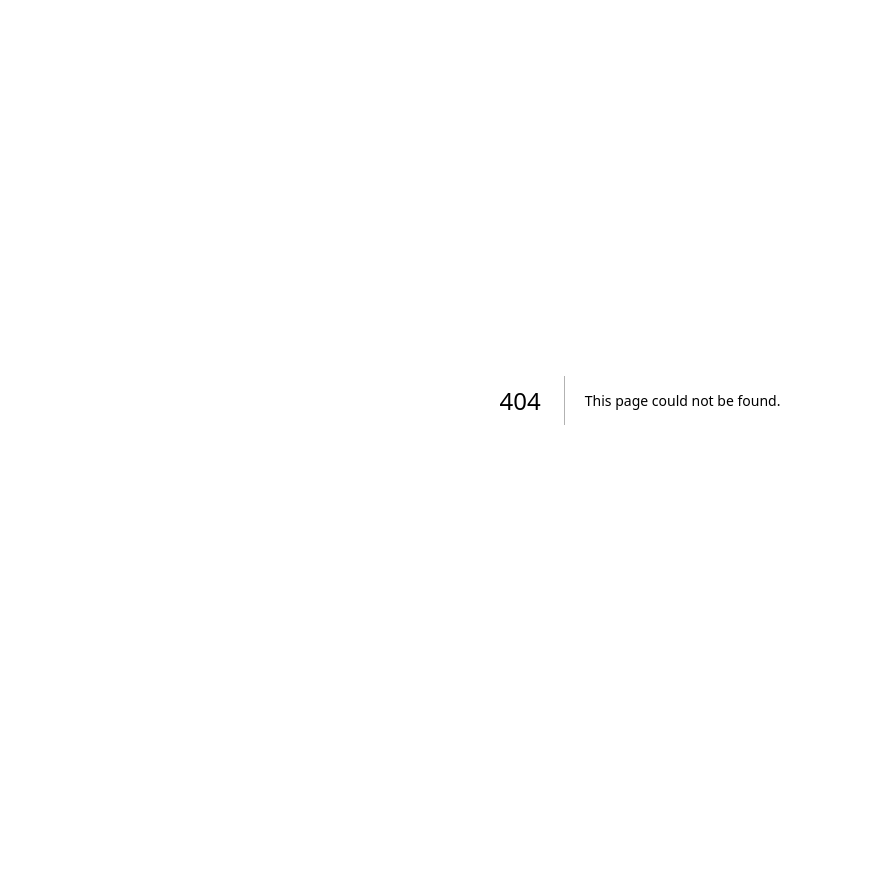
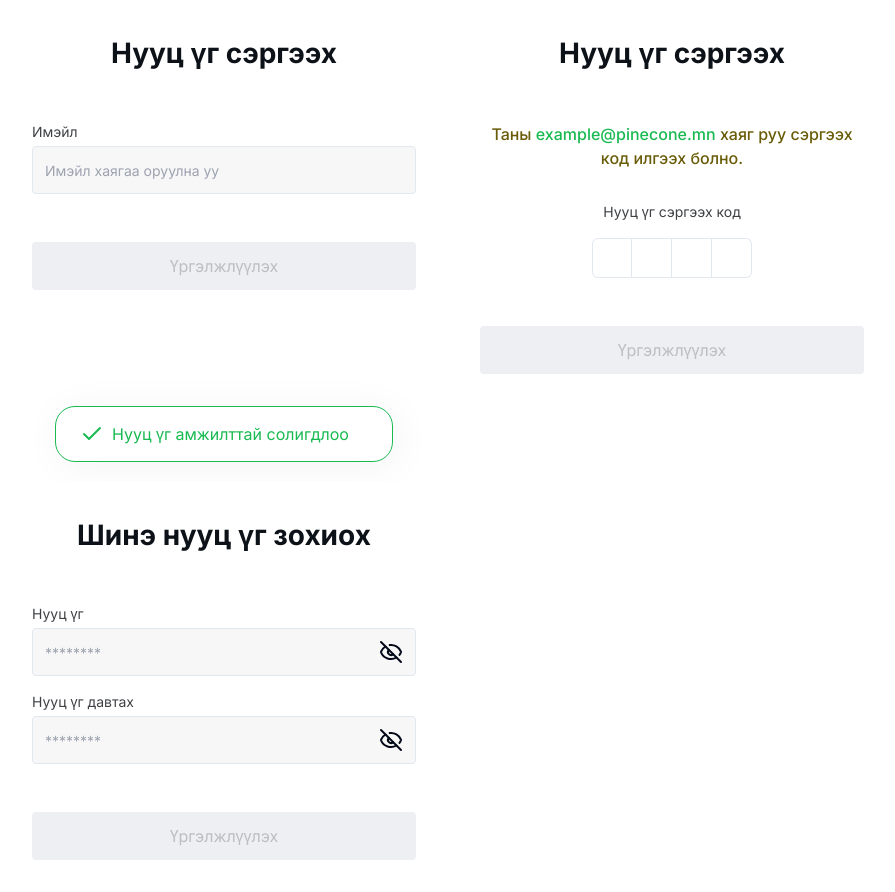
Before and after one commit to 2K241B/Shijre-Food-Delivery, a Next.js app in the folder FE/: page /pass-recovery in a window 1280 px wide. Before the commit this address had no page. Shown: the whole page, without its empty margins (0-895 px from the left). Before the commit the page ends 800 px from the top, so only its background shows below. Built offline with nearby package versions, Linux system fonts and the light colour scheme.

Commit message:
55 fe forgot password only UI (#58)
* Add forgot password only ui

```diff
--- a/FE/package.json
+++ b/FE/package.json
@@ -17,6 +17,7 @@
     "axios": "^1.7.7",
     "class-variance-authority": "^0.7.0",
     "clsx": "^2.1.1",
+    "input-otp": "^1.2.4",
     "lodash": "^4.17.21",
     "lucide-react": "^0.438.0",
     "next": "14.2.7",
--- /dev/null
+++ b/FE/src/app/pass-recovery/page.jsx
@@ -0,0 +1,13 @@
+import { RecoveryEmail } from "@/components/recovery-email"
+import { RecoveryNewPassword } from "@/components/recovery-new-password"
+import { RecoveryOTP } from "@/components/recovery-otp"
+
+const PasswordRecoveryPage = () => {
+    return <div>
+        <RecoveryEmail/>
+        <RecoveryOTP/>
+        <RecoveryNewPassword/>
+    </div>
+}
+
+export default PasswordRecoveryPage
--- /dev/null
+++ b/FE/src/components/recovery-email.jsx
@@ -0,0 +1,33 @@
+"use client"
+
+import { useMemo, useState } from "react";
+import { CustomButton } from "./curstomButton"
+import { CustomInput } from "./customInput"
+import _ from "lodash"
+
+export const RecoveryEmail = () => {
+
+    const [formData, setFormData] = useState({ email: "" });
+    const handleOnChange = (event) => {
+        setFormData((prev) => ({
+            ...prev,
+            [event.target.name]: event.target.value,
+        }));
+    }
+
+    const debounceFn = useMemo(() => _.debounce(handleOnChange, 500), []);
+
+    return <form className="inline-flex p-8 flex-col items-start rounded-2xl bg-white gap-12">
+        <div className="flex justify-center w-full">
+            <h2 className="text-[#0D1118] text-center text-[28px] font-bold">Нууц үг сэргээх</h2>
+        </div>
+        <div className="flex w-[384px] flex-col items-start gap-2">
+            <div className="flex flex-col items-start gap-4 self-stretch">
+                <CustomInput name="email" type="email" onchange={debounceFn} label={"Имэйл"} placeholder={"Имэйл хаягаа оруулна уу"} />
+            </div>
+        </div>
+        <div className="flex flex-col items-center gap-8">
+            <CustomButton type="submit" variant={formData.email.length > 0 ? "primary" : "secondary"}>Үргэлжлүүлэх</CustomButton>
+        </div>
+    </form>
+}
--- /dev/null
+++ b/FE/src/components/recovery-new-password.jsx
@@ -0,0 +1,41 @@
+"use client"
+
+import { useMemo, useState } from "react";
+import { CustomButton } from "./curstomButton"
+import { CustomInput } from "./customInput"
+import _ from "lodash"
+import { CheckIcon } from "lucide-react";
+
+export const RecoveryNewPassword = () => {
+
+    const [formData, setFormData] = useState({ password: "", rePassword: "" });
+    const handleOnChange = (event) => {
+        setFormData((prev) => ({
+            ...prev,
+            [event.target.name]: event.target.value,
+        }));
+    }
+
+    const debounceFn = useMemo(() => _.debounce(handleOnChange, 500), []);
+    return <div className="flex flex-col gap-5 w-fit items-center">
+        <div className="w-[338px] h-[56px] p-6 shrink rounded-[20px] border-[1px] border-solid border-[#18BA51] flex items-center gap-2 shadow-[4px_4px_40px_0px_rgba(0,0,0,0.05)]">
+            <CheckIcon color="#18BA51"/>
+            <p className="text-[#18BA51] text-center">Нууц үг амжилттай солигдлоо</p>
+        </div>
+
+        <form className="inline-flex p-8 flex-col items-start rounded-2xl bg-white gap-12">
+        <div className="flex justify-center w-full">
+            <h2 className="text-[#0D1118] text-center text-[28px] font-bold">Шинэ нууц үг зохиох </h2>
+        </div>
+        <div className="flex w-[384px] flex-col items-start gap-2">
+            <div className="flex flex-col items-start gap-4 self-stretch">
+            <CustomInput name="password" type="password" onchange={debounceFn} label={"Нууц үг"} placeholder={"********"} showIcon={true} />
+            <CustomInput name="rePassword" type="password" onchange={debounceFn} label={"Нууц үг давтах"} placeholder={"********"} showIcon={true} />
+            </div>
+        </div>
+        <div className="flex flex-col items-center gap-8">
+            <CustomButton type="submit" variant={formData.password.length > 0 && formData.rePassword.length > 0 ? "primary" : "secondary"}>Үргэлжлүүлэх</CustomButton>
+        </div>
+    </form>
+    </div>
+}
--- /dev/null
+++ b/FE/src/components/recovery-otp.jsx
@@ -0,0 +1,42 @@
+"use client"
+
+import { useState } from "react";
+import { CustomButton } from "./curstomButton"
+import _ from "lodash"
+import {
+    InputOTP,
+    InputOTPGroup,
+    InputOTPSlot,
+} from "@/components/ui/input-otp"
+import { Label } from "./ui/label";
+
+
+export const RecoveryOTP = () => {
+
+    const [value, setValue] = useState(0)
+
+    return <form className="inline-flex p-8 flex-col items-start rounded-2xl bg-white gap-12">
+        <div className="flex justify-center w-full">
+            <h2 className="text-[#0D1118] text-center text-[28px] font-bold">Нууц үг сэргээх</h2>
+        </div>
+        <div className="flex w-[384px] flex-col items-start gap-8">
+            <p className="text-center text-[#695C08] font-medium">Таны <a className="text-[#18BA51] font-medium leading-[22px]">example@pinecone.mn</a> хаяг руу сэргээх код илгээх болно. </p>
+
+            <div className="flex flex-col items-center gap-4 self-stretch">
+                <Label htmlFor="inputOtp" className="font-normal text-sm text-[#3F4145]">Нууц үг сэргээх код</Label>
+                <InputOTP maxLength={4} id="inputOtp" name="inputOtp" onChange={() => setValue(value + 1)}>
+                    <InputOTPGroup>
+                        <InputOTPSlot index={0} />
+                        <InputOTPSlot index={1} />
+                        <InputOTPSlot index={2} />
+                        <InputOTPSlot index={3} />
+                    </InputOTPGroup>
+                </InputOTP>
+
+            </div>
+        </div>
+        <div className="flex flex-col items-center gap-8">
+            <CustomButton type="submit" variant={value === 4 ? "primary" : "secondary"}>Үргэлжлүүлэх</CustomButton>
+        </div>
+    </form>
+}
--- /dev/null
+++ b/FE/src/components/ui/input-otp.jsx
@@ -0,0 +1,55 @@
+"use client"
+
+import * as React from "react"
+import { OTPInput, OTPInputContext } from "input-otp"
+import { Dot } from "lucide-react"
+
+import { cn } from "@/lib/utils"
+
+const InputOTP = React.forwardRef(({ className, containerClassName, ...props }, ref) => (
+  <OTPInput
+    ref={ref}
+    containerClassName={cn("flex items-center gap-2 has-[:disabled]:opacity-50", containerClassName)}
+    className={cn("disabled:cursor-not-allowed", className)}
+    {...props} />
+))
+InputOTP.displayName = "InputOTP"
+
+const InputOTPGroup = React.forwardRef(({ className, ...props }, ref) => (
+  <div ref={ref} className={cn("flex items-center", className)} {...props} />
+))
+InputOTPGroup.displayName = "InputOTPGroup"
+
+const InputOTPSlot = React.forwardRef(({ index, className, ...props }, ref) => {
+  const inputOTPContext = React.useContext(OTPInputContext)
+  const { char, hasFakeCaret, isActive } = inputOTPContext.slots[index]
+
+  return (
+    (<div
+      ref={ref}
+      className={cn(
+        "relative flex h-10 w-10 items-center justify-center border-y border-r border-input text-sm transition-all first:rounded-l-md first:border-l last:rounded-r-md",
+        isActive && "z-10 ring-2 ring-ring ring-offset-[#18BA51]",
+        className
+      )}
+      {...props}>
+      {char}
+      {hasFakeCaret && (
+        <div
+          className="pointer-events-none absolute inset-0 flex items-center justify-center">
+          <div className="h-4 w-px animate-caret-blink bg-foreground duration-1000" />
+        </div>
+      )}
+    </div>)
+  );
+})
+InputOTPSlot.displayName = "InputOTPSlot"
+
+const InputOTPSeparator = React.forwardRef(({ ...props }, ref) => (
+  <div ref={ref} role="separator" {...props}>
+    <Dot />
+  </div>
+))
+InputOTPSeparator.displayName = "InputOTPSeparator"
+
+export { InputOTP, InputOTPGroup, InputOTPSlot, InputOTPSeparator }
```
Also changed, not shown: 1 other file (tests, documents, lock files or other folders).
